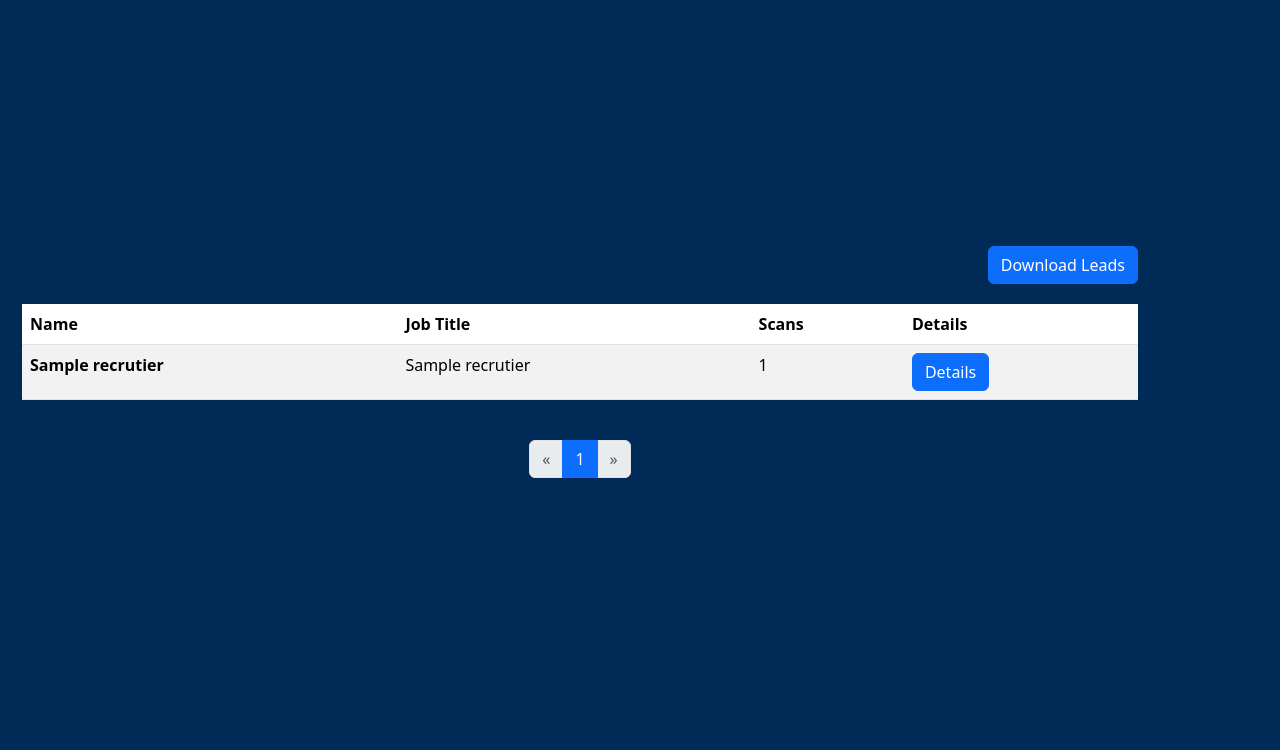
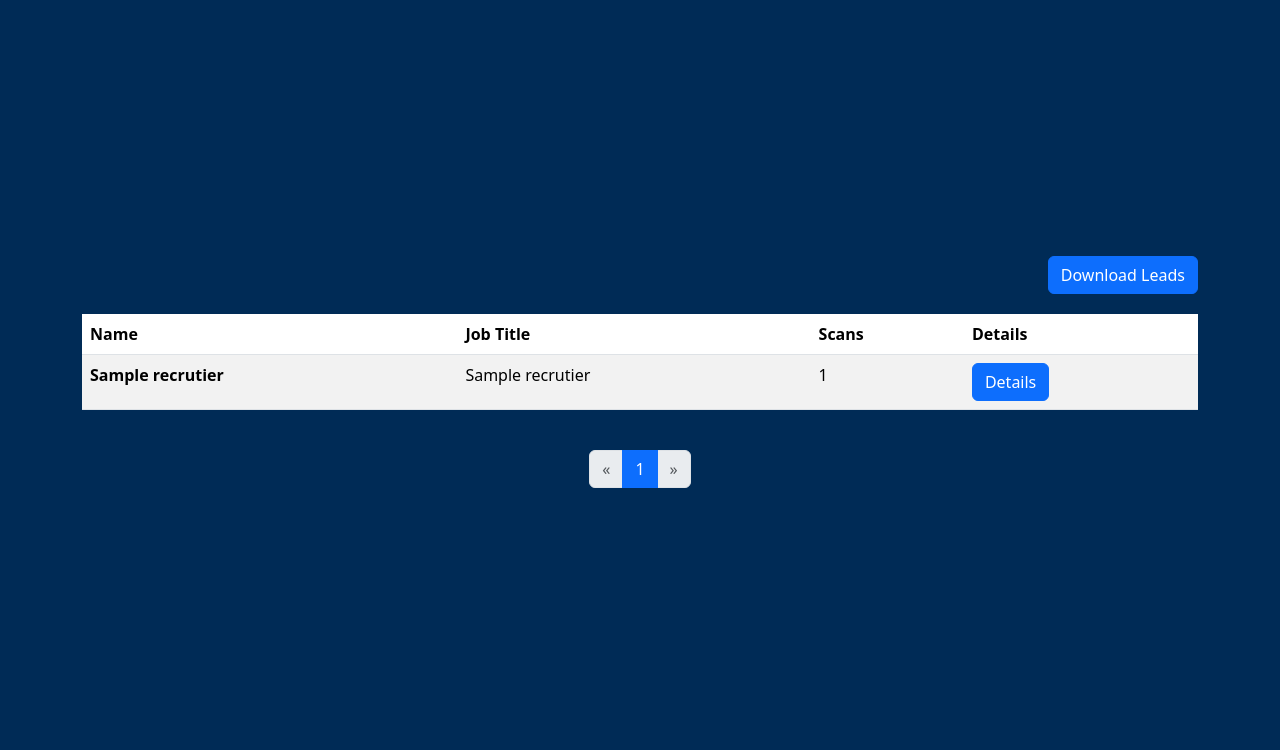
Before and after one commit to JoethonDev/AlxJobFair, a Django app: page /dashboard/ in a window 1280 px wide. Shown: the part 79-829 px from the top of the page. Before the commit the page ends 557 px from the top, so only its background shows below. Run offline with Django 4.2, Linux system fonts and the light colour scheme; a user stored in the database is signed in; tables that the repository leaves empty hold one stand-in row (values such as "Sample post").

Commit message:
fix container style

```diff
--- a/jobscanner/templates/base.html
+++ b/jobscanner/templates/base.html
@@ -22,7 +22,7 @@
             display: flex;
             justify-content: center;
             align-items: center;
-            margin: 0 10px !important;
+            margin: 10px auto !important;
             flex-direction: column;
         }
 
```
